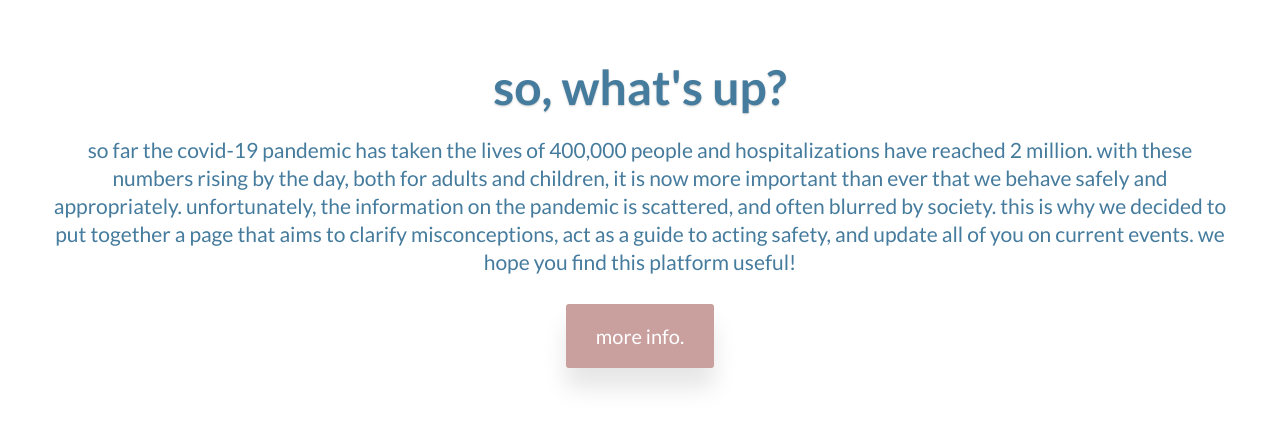
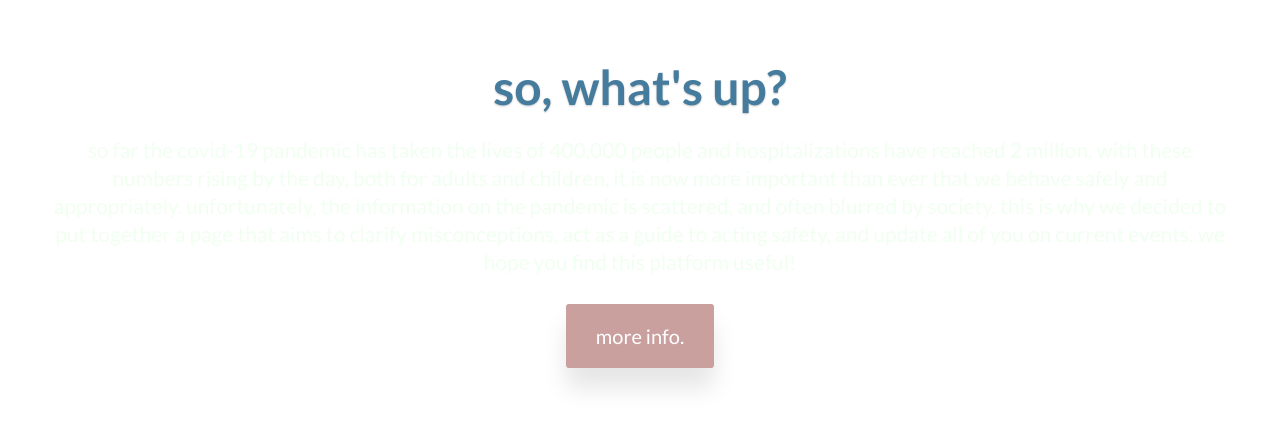
Before and after one commit to hackathon-ana/hackathon-ana.github.io, a plain HTML site: page index.html in a window 1280 px wide. Shown: the part 676-1102 px from the top of the page. Drawn offline with Linux system fonts and the light colour scheme.

Commit message:
Update main.css

```diff
--- a/main.css
+++ b/main.css
@@ -48,6 +48,7 @@ main{
 }
 .maintalk{
     color:#457B9D;
+    color:honeydew;
     font-family: 'Lato', sans-serif;
 }
 .center{
```
